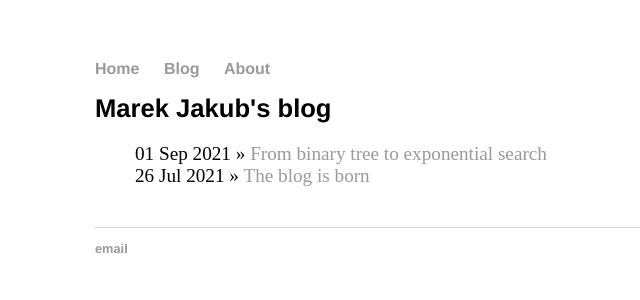
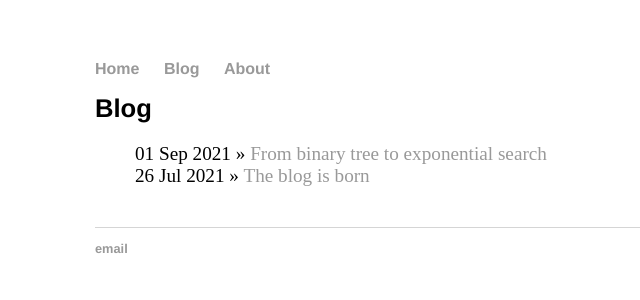
Before and after one commit to marek-jakub/marek-jakub.github.io, a Jekyll site: the page built from blog/index.html, in a window 1280 px wide. Shown: the top 300 px of the page, without its empty margins (129-769 px from the left). Built offline with Jekyll 4.4.1, drawn with Linux system fonts in a browser that asks for light colours.

Commit message:
Changed page titles to not repeat some words.

```diff
--- a/about/index.html
+++ b/about/index.html
@@ -1,6 +1,6 @@
 ---
 layout: default
-title: About Marek Jakub
+title: About
 ---
 <div class="engage">
 	<h1>Marek Jakub</h1>
--- a/blog/index.html
+++ b/blog/index.html
@@ -1,6 +1,6 @@
 ---
 layout: default
-title: Marek Jakub's blog
+title: Blog
 ---
 	<h1>{{ page.title }}</h1>
 	<ul class="posts">
--- a/index.html
+++ b/index.html
@@ -1,6 +1,6 @@
 ---
 layout: default
-title: Marek Jakub, student
+title: Student
 ---
 <div class="container">
 	<h1 id="intro">By Marek Jakub:</h1>
```
